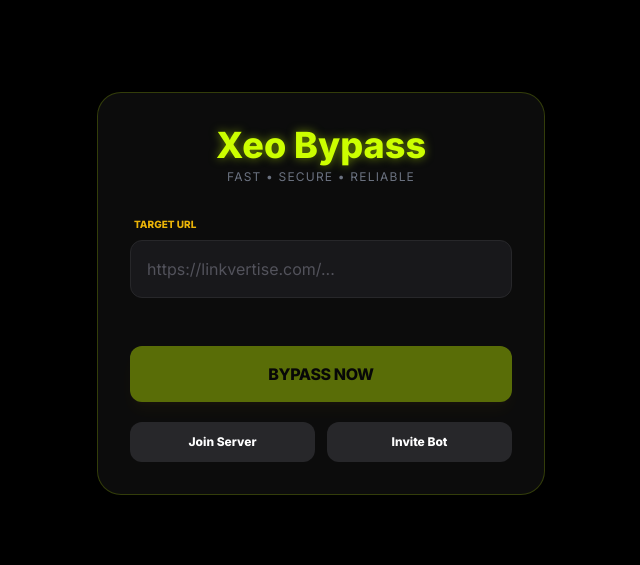
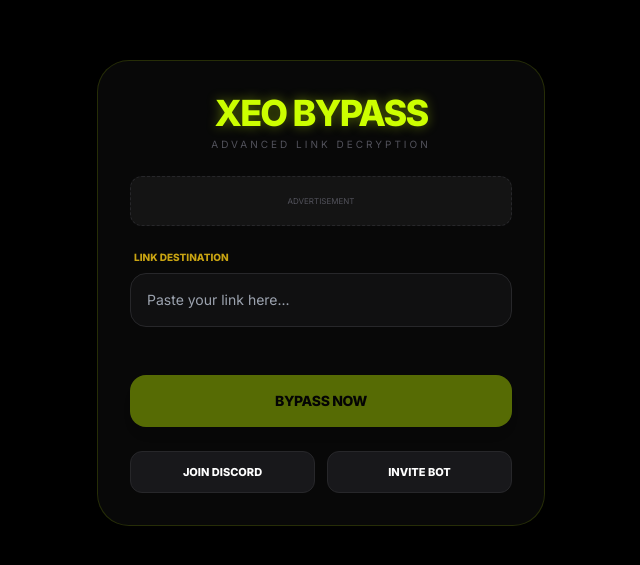
Before and after one commit to KIK-Core/Xeo-bypass, a plain HTML site: page index.html in a window 1280 px wide. Shown: the part 107-672 px from the top of the page, without its empty margins (319-959 px from the left). Drawn offline with nearby package versions, Linux system fonts and the light colour scheme.

Commit message:
index.html

```diff
--- a/index.html
+++ b/index.html
@@ -3,91 +3,66 @@
 <head>
     <meta charset="UTF-8">
     <meta name="viewport" content="width=device-width, initial-scale=1.0">
-    <title>Xeo Bypass | Fast & Secure</title>
+    <title>Xeo Bypass | Pro Edition</title>
     <script src="https://cdn.tailwindcss.com"></script>
     <script src="https://challenges.cloudflare.com/turnstile/v0/api.js" async defer></script>
     <link href="https://fonts.googleapis.com/css2?family=Inter:wght@400;600;800&display=swap" rel="stylesheet">
     <style>
-        body {
-            background-color: #000000;
-            color: white;
-            font-family: 'Inter', sans-serif;
-            overflow-x: hidden;
-        }
-        /* เอฟเฟกต์กระจกโทนเขียวเหลือง */
-        .glass {
-            background: rgba(15, 15, 15, 0.8);
-            backdrop-filter: blur(12px);
-            border: 1px solid rgba(204, 255, 0, 0.2);
-        }
-        .neon-text { color: #ccff00; text-shadow: 0 0 10px rgba(204, 255, 0, 0.5); }
-        .neon-border:focus { border-color: #ccff00; box-shadow: 0 0 15px rgba(204, 255, 0, 0.3); }
-
-        /* ปุ่มขยับนุ่มนวล */
-        .hover-lift { transition: transform 0.2s ease, box-shadow 0.2s ease; }
-        .hover-lift:hover { transform: translateY(-3px) scale(1.02); }
-
+        body { background-color: #000000; color: white; font-family: 'Inter', sans-serif; overflow-x: hidden; }
+        .glass { background: rgba(10, 10, 10, 0.85); backdrop-filter: blur(15px); border: 1px solid rgba(204, 255, 0, 0.15); }
+        .neon-text { color: #ccff00; text-shadow: 0 0 12px rgba(204, 255, 0, 0.4); }
+        .hover-lift { transition: all 0.2s cubic-bezier(0.4, 0, 0.2, 1); }
+        .hover-lift:hover { transform: translateY(-3px) scale(1.01); box-shadow: 0 10px 20px -10px rgba(204, 255, 0, 0.3); }
+        .neon-border:focus { border-color: #ccff00; box-shadow: 0 0 0 2px rgba(204, 255, 0, 0.2); }
         button:disabled { opacity: 0.4; cursor: not-allowed; transform: none !important; }
     </style>
 </head>
 <body class="flex items-center justify-center min-h-screen p-4">
 
-    <div class="max-w-md w-full glass p-8 rounded-3xl shadow-[0_0_50px_rgba(0,0,0,0.5)]">
-        <h1 class="text-4xl font-extrabold text-center mb-1 neon-text">Xeo Bypass</h1>
-        <p class="text-gray-500 text-center mb-8 text-xs tracking-widest uppercase">Fast • Secure • Reliable</p>
+    <div class="max-w-md w-full glass p-8 rounded-[2rem] shadow-2xl">
+        <h1 class="text-4xl font-black text-center mb-1 neon-text tracking-tighter">XEO BYPASS</h1>
+        <p class="text-zinc-600 text-center mb-6 text-[10px] tracking-[0.3em] uppercase">Advanced Link Decryption</p>
 
-        <div class="space-y-5">
+        <div class="flex justify-center mb-6 min-h-[50px] bg-white/5 rounded-xl items-center border border-dashed border-zinc-800">
+             <span class="text-[8px] text-zinc-600">ADVERTISEMENT</span>
+        </div>
+
+        <div class="space-y-6">
             <div>
-                <label class="block text-[10px] font-bold uppercase text-yellow-500 mb-2 ml-1">Target URL</label>
-                <input type="text" id="targetUrl" placeholder="https://linkvertise.com/..."
-                    class="w-full p-4 rounded-xl bg-zinc-900 border border-zinc-800 focus:outline-none neon-border transition-all text-white placeholder:text-zinc-600">
+                <label class="block text-[10px] font-bold uppercase text-yellow-400 mb-2 ml-1 opacity-80">Link Destination</label>
+                <input type="text" id="targetUrl" placeholder="Paste your link here..."
+                    class="w-full p-4 rounded-2xl bg-zinc-900/50 border border-zinc-800 focus:outline-none neon-border transition-all text-sm">
             </div>
 
-            <div class="flex justify-center py-1">
-                <div class="cf-turnstile"
-                     data-sitekey="YOUR_CLOUDFLARE_SITE_KEY"
-                     data-callback="onCaptchaSuccess"></div>
+            <div class="flex justify-center">
+                <div class="cf-turnstile" data-sitekey="0x4AAAAAACKC6JWiwBkbIBbd" data-callback="onCaptchaSuccess"></div>
             </div>
 
             <button onclick="startBypass()" id="btnBypass" disabled
-                class="w-full bg-[#ccff00] hover:bg-[#dfff4f] text-black font-black py-4 rounded-xl hover-lift shadow-lg shadow-yellow-500/10 uppercase tracking-tight">
+                class="w-full bg-[#ccff00] hover:bg-[#dfff4f] text-black font-black py-4 rounded-2xl hover-lift uppercase text-sm tracking-tight shadow-lg">
                 Bypass Now
             </button>
 
-            <div class="grid grid-cols-2 gap-3 mt-4">
-                <a href="https://discord.gg/3TXwTRavMe" target="_blank"
-                    class="flex items-center justify-center gap-2 bg-zinc-800 hover:bg-zinc-700 text-white text-xs font-bold py-3 rounded-xl hover-lift">
-                    <span>Join Server</span>
+            <div class="grid grid-cols-2 gap-3">
+                <a href="https://discord.gg/3TXwTRavMe" target="_blank" class="flex items-center justify-center bg-zinc-900 text-white text-[11px] font-bold py-3 rounded-xl hover-lift border border-zinc-800">
+                    JOIN DISCORD
                 </a>
-                <a href="https://discord.com/oauth2/authorize?client_id=1406625132646236231&permissions=8&integration_type=0&scope=bot" target="_blank"
-                    class="flex items-center justify-center gap-2 bg-zinc-800 hover:bg-zinc-700 text-white text-xs font-bold py-3 rounded-xl hover-lift">
-                    <span>Invite Bot</span>
+                <a href="#" target="_blank" class="flex items-center justify-center bg-zinc-900 text-white text-[11px] font-bold py-3 rounded-xl hover-lift border border-zinc-800">
+                    INVITE BOT
                 </a>
             </div>
         </div>
 
-        <div id="resultBox" class="hidden mt-8 p-4 rounded-xl bg-[#ccff00]/5 border border-[#ccff00]/20 animate-pulse">
-            <p class="text-[10px] text-yellow-400 mb-2 font-bold uppercase tracking-tighter">Success Result:</p>
-            <div id="resultText" class="break-all text-sm font-mono text-white bg-black/40 p-3 rounded-lg border border-zinc-800"></div>
-            <button onclick="copyResult()" class="mt-3 w-full text-[10px] text-zinc-500 hover:text-white transition-colors uppercase font-bold">
-                Click to Copy Link
+        <div id="resultBox" class="hidden mt-8 p-5 rounded-2xl bg-white/5 border border-zinc-800 transition-all">
+            <p class="text-[10px] text-zinc-500 mb-2 font-bold uppercase">System Output:</p>
+            <div id="resultText" class="break-all text-xs font-mono text-zinc-200 bg-black/60 p-4 rounded-xl border border-zinc-800/50 leading-relaxed"></div>
+            <button onclick="copyResult()" class="mt-4 w-full text-[10px] text-zinc-500 hover:text-[#ccff00] transition-colors font-bold uppercase tracking-widest">
+                Copy to Clipboard
             </button>
         </div>
     </div>
 
-    <script>
-        // ฟังก์ชันเบื้องต้นสำหรับ Captcha
-        function onCaptchaSuccess() {
-            document.getElementById('btnBypass').disabled = false;
-        }
-
-        // เพิ่มลูกเล่นให้ปุ่มดู Interactive มากขึ้น
-        function startBypass() {
-            const btn = document.getElementById('btnBypass');
-            btn.innerText = "Processing...";
-            // ใส่ Logic การ Bypass ของคุณที่นี่ (เชื่อมกับ script.js)
-        }
-    </script>
+    <script src="config.js"></script>
     <script src="script.js"></script>
 </body>
 </html>
```
